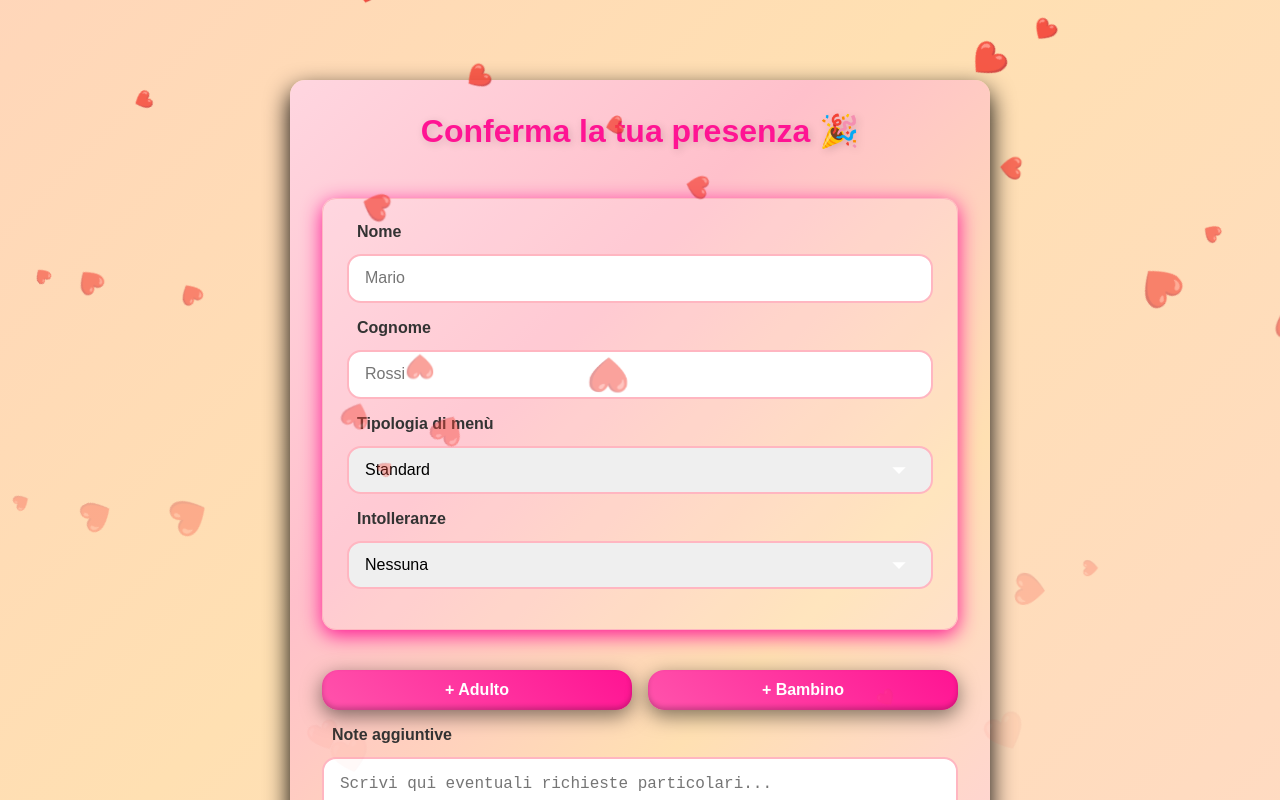
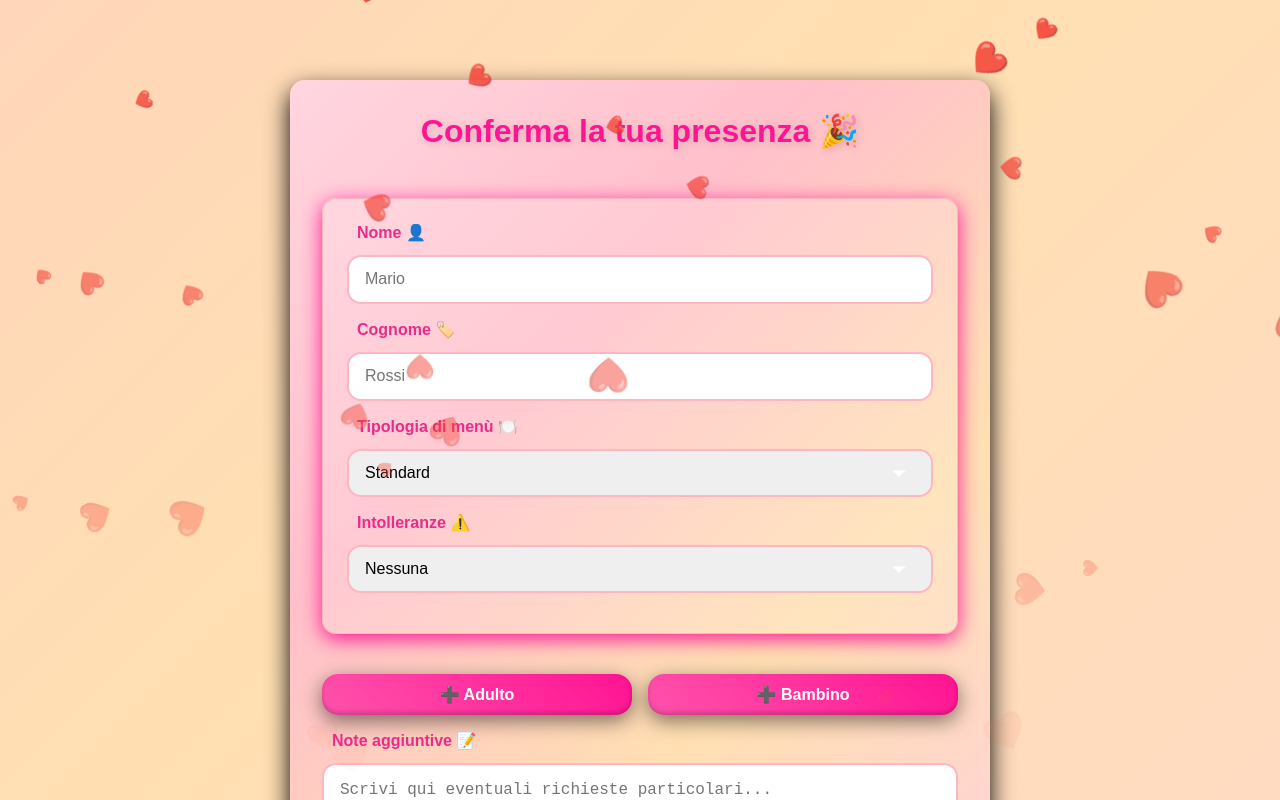
Before and after one commit to BartB95/Compleanno, a Next.js app: page /form in a window 1280 px wide. Shown: the top 800 px of the page. Built offline with nearby package versions, Linux system fonts and the light colour scheme.

Commit message:
fixed form

```diff
--- a/src/app/form/page.tsx
+++ b/src/app/form/page.tsx
@@ -57,7 +57,7 @@ const Field = styled.div`
 const Label = styled.label`
   font-weight: 600;
   font-size: 1rem;
-  color: #333;
+  color: #e92b8aff;
   margin-left: 10px;
 `;
 
@@ -74,6 +74,7 @@ const Input = styled.input`
     box-shadow: 0 5px 15px rgba(255, 20, 147, 0.3);
   }
 `;
+
 //appearance: none; toglie tutti default di stile della select
 const Select = styled.select`
   padding: 0.85rem 1rem;
@@ -249,17 +250,17 @@ export default function FormPage() {
           {partecipanti.map((p) => (
             <ParticipantCard key={p.id}>
               <Field>
-                <Label>Nome</Label>
+                <Label>Nome 👤</Label>
                 <Input type="text" placeholder="Mario" value={p.name} onChange={(e) => handlePartecipanteChange(p.id, "name", e.target.value)} required />
               </Field>
 
               <Field>
-                <Label>Cognome</Label>
+                <Label>Cognome 🏷️</Label>
                 <Input type="text" placeholder="Rossi" value={p.surname} onChange={(e) => handlePartecipanteChange(p.id, "surname", e.target.value)} required />
               </Field>
 
               <Field>
-                <Label>Tipologia di menù</Label>
+                <Label>Tipologia di menù 🍽️</Label>
                 <Select value={p.menu} onChange={(e) => handlePartecipanteChange(p.id, "menu", e.target.value)}>
                   {p.tipo === "Bambino" ? (
                     <option value="Bambini">Bambini</option>
@@ -277,7 +278,7 @@ export default function FormPage() {
               </Field>
 
               <Field>
-                <Label>Intolleranze</Label>
+                <Label>Intolleranze ⚠️</Label>
                 <Select value={p.intolerance} onChange={(e) => handlePartecipanteChange(p.id, "intolerance", e.target.value)}>
                   <option value="Nessuna">Nessuna</option>
                   <option value="Glutine">Glutine</option>
@@ -295,7 +296,7 @@ export default function FormPage() {
                 <ButtonRemove
                   type="button"
                   onClick={(e) => {
-                    const card = (e.currentTarget as HTMLButtonElement).closest("div"); // il ParticipantCard
+                    const card = (e.currentTarget as HTMLButtonElement).closest("div");
                     removePartecipante(p.id);
 
                     // scrolla al prossimo partecipante rimasto
@@ -313,14 +314,14 @@ export default function FormPage() {
 
           <ButtonGrid>
             <Button type="button" onClick={() => addPartecipante("Adulto")}>
-              + Adulto
+             ➕ Adulto
             </Button>
             <Button type="button" onClick={() => addPartecipante("Bambino")}>
-              + Bambino
+             ➕ Bambino
             </Button>
           </ButtonGrid>
           <Field>
-            <Label>Note aggiuntive</Label>
+            <Label>Note aggiuntive 📝</Label>
             <Textarea value={notes} onChange={(e) => setNotes(e.target.value)} placeholder="Scrivi qui eventuali richieste particolari..." />
           </Field>
           <ButtonGrid>
```
Also changed, not shown: src/app/components/Countdown.tsx (+7 -4 lines).
